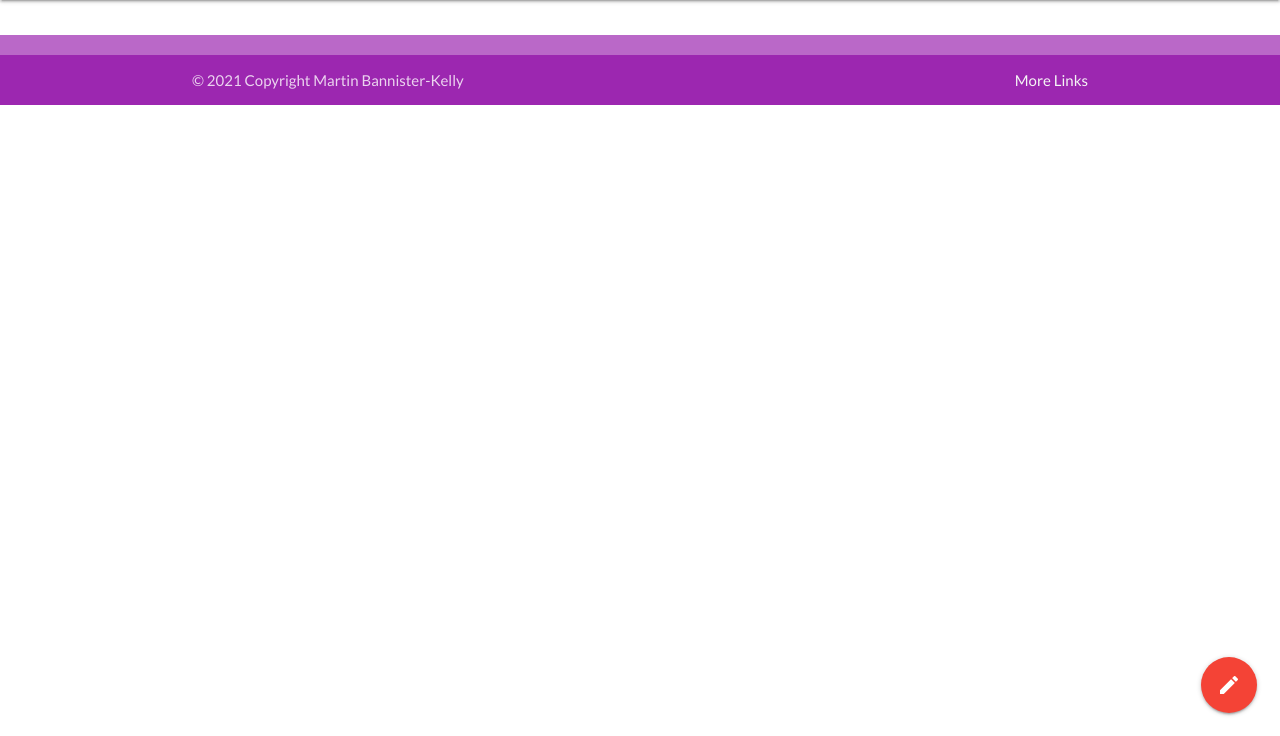
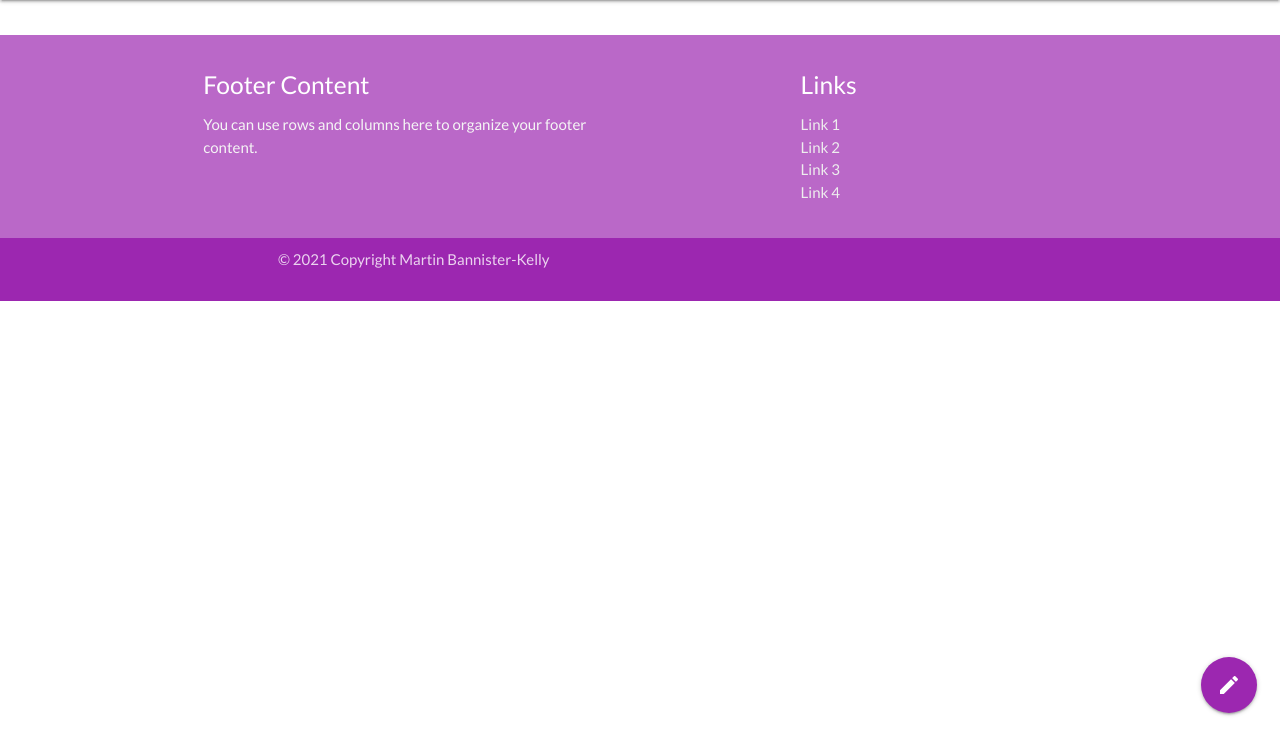
Before and after one commit to martinbannister/CI_MS3_We-ll_Look_Into_It, a Flask app: page / in a window 1280 px wide. Shown: the part 64-800 px from the top of the page. Run offline with Flask 2, Linux system fonts and the light colour scheme; data that the repository does not hold is empty; some libraries are stand-ins or nearby versions.

Commit message:
FIX(base.html): tried to correct sticky footer, failed

```diff
--- a/templates/base.html
+++ b/templates/base.html
@@ -91,11 +91,8 @@
         <main>
             {% block content %}
             {% endblock %}
-        </main>
-
-        <footer class="page-footer purple lighten-2 text-white">
             <div class="fixed-action-btn">
-                <a class="btn-floating btn-large red">
+                <a class="btn-floating btn-large purple">
                   <i class="large material-icons">mode_edit</i>
                 </a>
                 <ul>
@@ -105,8 +102,33 @@
                   <li><a class="btn-floating blue"><i class="material-icons">attach_file</i></a></li>
                 </ul>
               </div>
+        </main>
+
+        <footer class="page-footer purple lighten-2 text-white">
+            <div class="container">
+                <div class="row">
+                  <div class="col l6 s12">
+                    <h5 class="white-text">Footer Content</h5>
+                    <p class="grey-text text-lighten-4">You can use rows and columns here to organize your footer content.</p>
+                  </div>
+                  <div class="col l4 offset-l2 s12">
+                    <h5 class="white-text">Links</h5>
+                    <ul>
+                      <li><a class="grey-text text-lighten-3" href="#!">Link 1</a></li>
+                      <li><a class="grey-text text-lighten-3" href="#!">Link 2</a></li>
+                      <li><a class="grey-text text-lighten-3" href="#!">Link 3</a></li>
+                      <li><a class="grey-text text-lighten-3" href="#!">Link 4</a></li>
+                    </ul>
+                  </div>
+                </div>
+              </div>
             <div class="footer-copyright purple">
                 <div class="container">
+                    <div class="row">
+                        <div class="col s12 m10 offset-m1">
+                            © 2021 Copyright Martin Bannister-Kelly
+                        </div>
+                    </div>
                     <!--
                     <div class="fixed-action-btn">
                         <a class="btn-floating btn-large halfway-fab waves-effect waves-light teal">
@@ -117,8 +139,6 @@
                         <li><a href="">Pothole Statuses</a></li>
                         <li><a href="">Users</a></li>
                     </div>-->
-                    © 2021 Copyright Martin Bannister-Kelly
-                    <a class="grey-text text-lighten-4 right" href="#!">More Links</a>
                 </div>
             </div>
         </footer>
```
